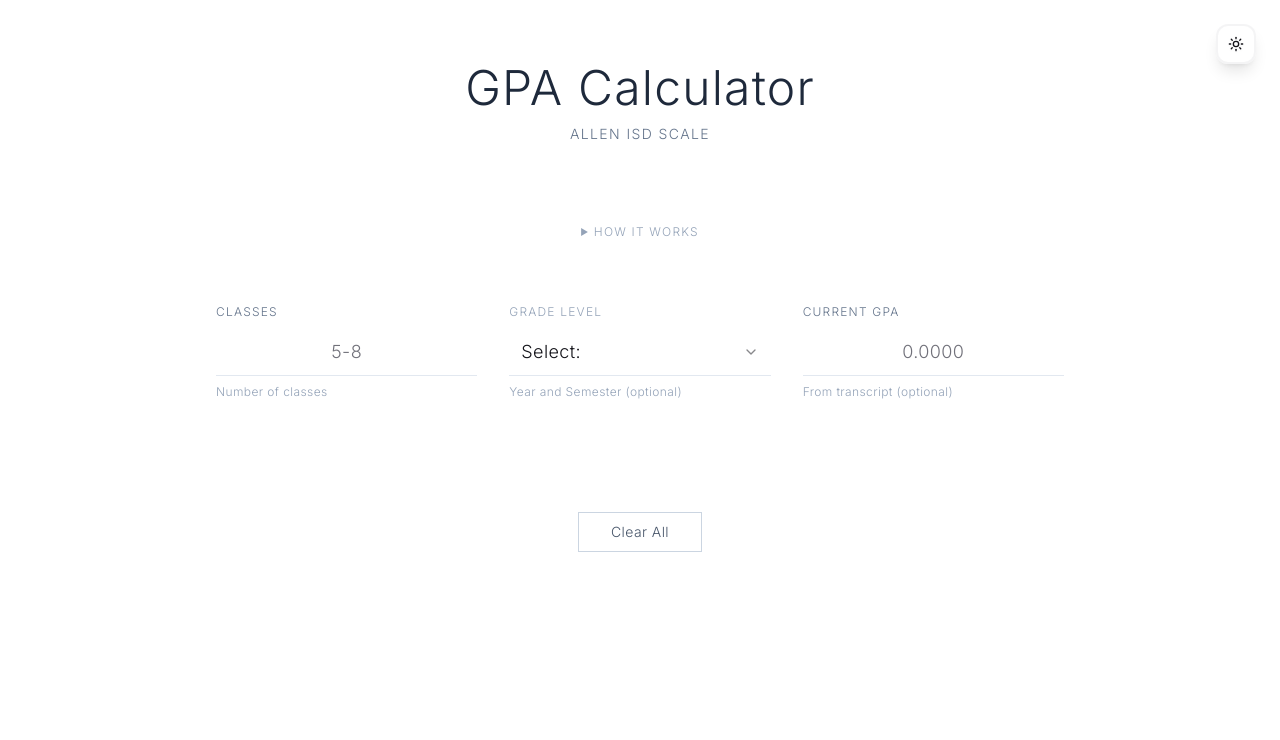
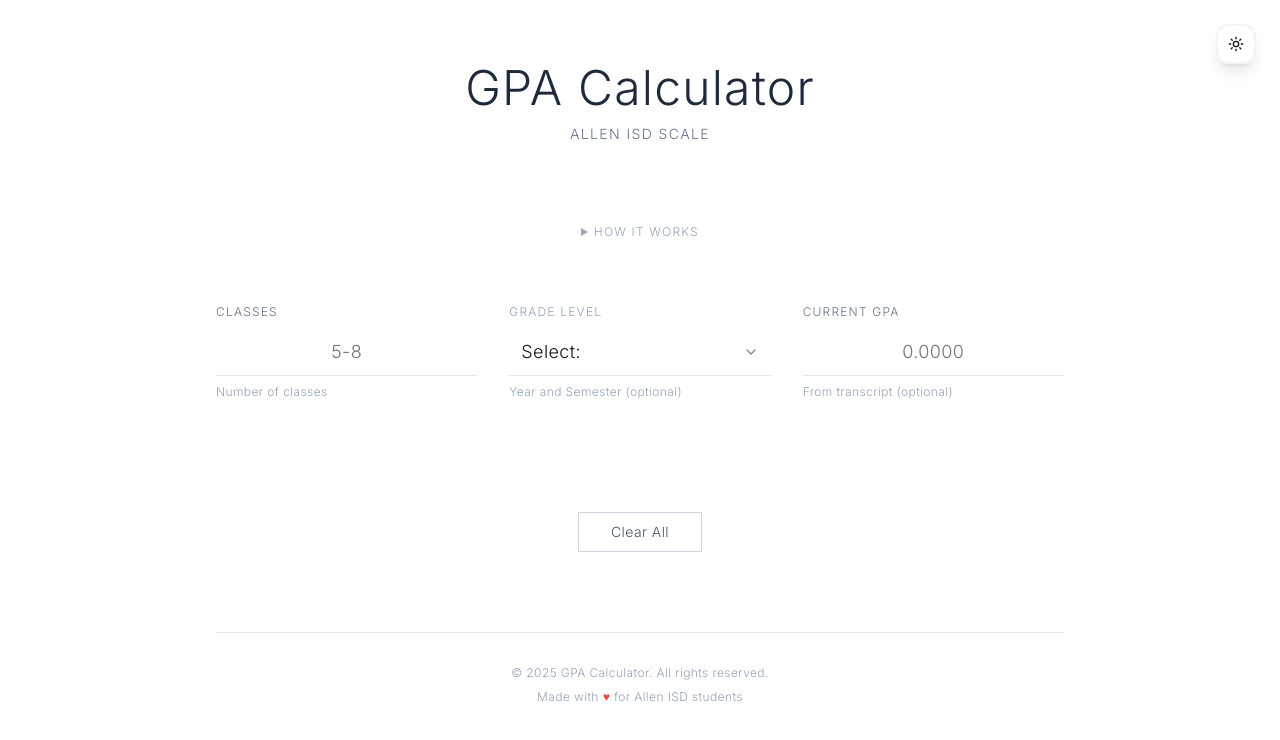
Before and after one commit to AndrxwWxng/gpa-calculator, a Next.js app: page / in a window 1280 px wide. Shown: the top 740 px of the page. Built offline with nearby package versions, Linux system fonts and the light colour scheme.

Commit message:
copyright and made with love

```diff
--- a/src/components/GPACalculator.tsx
+++ b/src/components/GPACalculator.tsx
@@ -437,6 +437,18 @@
           </div>
         </div>
       )}
+
+      {/* Footer */}
+      <footer className="mt-20 pt-8 border-t border-slate-200 dark:border-slate-800">
+        <div className="text-center space-y-2">
+          <p className="text-xs font-light text-slate-400">
+            © {new Date().getFullYear()} GPA Calculator. All rights reserved.
+          </p>
+          <p className="text-xs font-light text-slate-400">
+            Made with <span className="text-red-500">♥</span> for Allen ISD students
+          </p>
+        </div>
+      </footer>
     </div>
   );
 };
```
